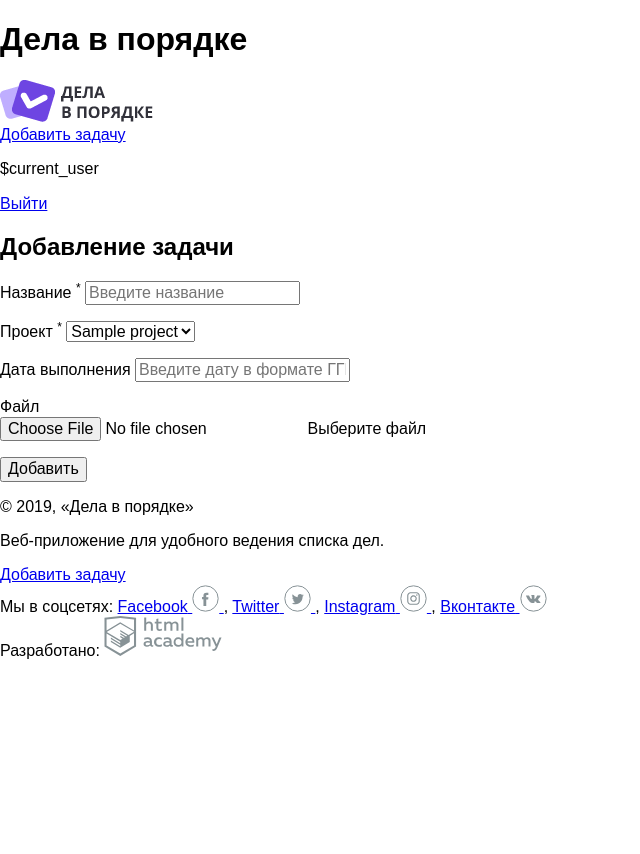
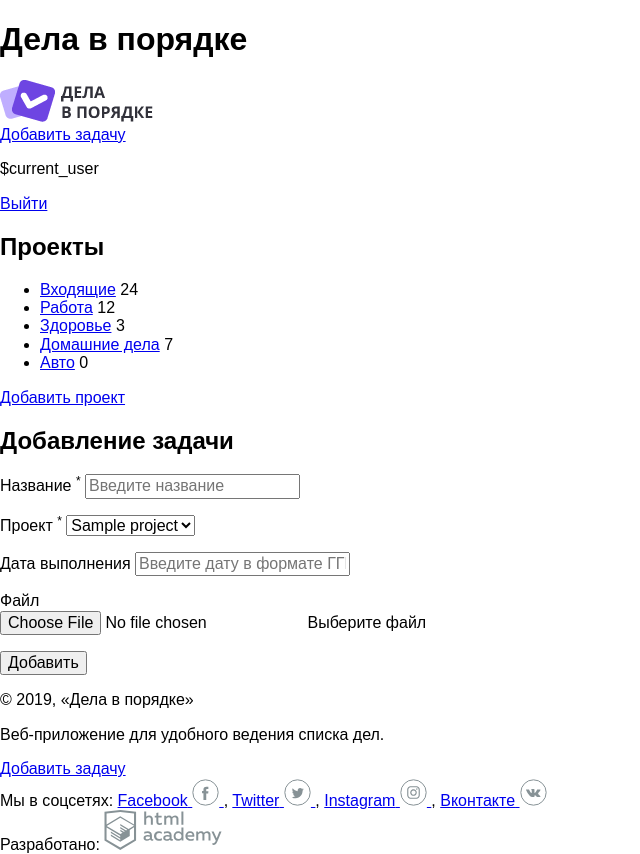
Before and after one commit to 4sagall/doingsdone, a PHP site: page /add.php in a window 1280 px wide. Shown: the whole page, without its empty margins (0-640 px from the left). Before the commit the page ends 659 px from the top, so only its background shows below. Run offline with PHP 8.4, Linux system fonts and the light colour scheme; tables that the repository leaves empty hold one stand-in row (values such as "Sample post").

Commit message:
реорганизация файлов проекта в части functions

```diff
--- /dev/null
+++ b/functions/validators.php
@@ -0,0 +1,54 @@
+<?php
+
+/**
+ * Функция для для получения значений из POST-запроса и сохранения введенных пользователем значений в полях формы
+ */
+function getPostVal($name) {
+    return $_POST[$name] ?? "";
+}
+
+/**
+ * Функция для валидации введенной задачи на пустую строку и длину названия задачи
+ * @param string $value - принимает строку и @param int $max - целое число, определяет введено ли название и сравнивает длину строки со значением
+ * @return string - возвращает строку
+ */
+function validateTaskName($value, $max) {
+    if(!empty($value)) {
+        $len = strlen($value);
+        if($len > $max) return "Имя задачи - не более " . $max . " символов";
+    }
+    else return null;
+};
+
+/**
+ * Функция для валидации введенного проекта, сравнивает переданный в нее id с имеющимися в массиве $projects, т.е. функция проверякт наличие проекта с данным id
+ * @param int $value - фунция получает аргумент и @param array $projects - массив с имеющимися проектами, и сравнивает id проектов с переданным аргументом
+ * В свою очередь функция array_key_exists — проверяет, присутствует ли в массиве указанный ключ или индекс
+ */
+function validateProjectId($value, $projects) {
+    foreach ($projects as $project) {
+        if ($value == $project['id']) return null;
+    }
+    return "Указан несуществующий проект";
+};
+
+/**
+ * Функция для валидации даты. Эта дата должна быть больше или равна текущей и соответствовать формату.
+ * Для валидации формата используется другая функция - is_date_valid()
+ * @param string - принимает один аргумент в виде строки
+ * @return возвращает текст ошибкиб либо null, если ошибки нет
+ */
+function validateDate($value) {
+    date_default_timezone_set("Europe/Moscow");
+    $cur_time = strtotime('now');
+    $spec_time = strtotime($value);
+    if($value) {
+        if(!is_date_valid($value)) {
+            return "Содержимое поля - дата завершения, должно быть датой в формате ГГГГ-ММ-ДД";
+        }
+        elseif($cur_time > $spec_time) {
+            return "Эта дата должна быть больше или равна текущей";
+        }
+    }
+    else return null;
+};
--- /dev/null
+++ b/functions/view.php
@@ -0,0 +1,39 @@
+<?php
+
+/**
+ * Функция вычисляет количество задач в каждой категории проектов. @param array - массив задач
+ * @param  string - название проекта. @return number
+ */
+function counter_tasks (array $tasks, $project) {
+    $amount = 0;
+    foreach ($tasks as $key => $value) {
+        if ($value['project_id'] == $project) {
+            $amount++;
+        }
+        else continue;
+    }
+    return $amount;
+};
+
+/**
+ * Функция рассчитывает сколько часов осталось до даты выполнения задачи. @param date - функция получает один аргумент в виде даты в произвольном виде
+ * полученная дата сравнивается с текущим временем. @return boolean - если до переданной даты осталось 24 часа и меньше, то возвращается true
+ */
+function time_left ($date) {
+    date_default_timezone_set("Europe/Moscow");
+    $cur_time = strtotime('now');
+    $spec_time = strtotime($date);
+    if(floor(($spec_time - $cur_time)/86400) <= 1) return true;
+};
+
+/**
+ * Функция сравнивает переданный в нее id с имеющимися в массиве $projects, т.е. функция проверякт наличие проекта с данным id
+ * @param int $pid - фунция получает аргумент и @param array $projects - массив с имеющимися проектами, и сравнивает id проектов с переданным аргументом
+ * @return boolean - возвращает булево значение, если совпадение найдено - 1, совпадений нет - 0.
+ */
+function getProjectById($pid, $projects) {
+    foreach ($projects as $key => $value) {
+        if ($value['id'] == $pid) return $pid;
+    }
+    return null;
+};
--- a/init.php
+++ b/init.php
@@ -2,7 +2,10 @@
 
 require_once ('helpers.php');
 require_once ('data.php');
-require_once ('functions.php');
+require_once ('functions/queries.php');
+require_once ('functions/validators.php');
+require_once ('functions/view.php');
+
 
 $link = mysqli_connect("127.0.0.1", "root", "", "doingsdone");
 mysqli_set_charset($link, charset: "utf8");
--- a/templates/add-form-task.php
+++ b/templates/add-form-task.php
@@ -1,19 +1,55 @@
+<div class="content">
+  <section class="content__side">
+    <h2 class="content__side-heading">Проекты</h2>
+
+        <nav class="main-navigation">
+          <ul class="main-navigation__list">
+            <li class="main-navigation__list-item">
+              <a class="main-navigation__list-item-link" href="#">Входящие</a>
+              <span class="main-navigation__list-item-count">24</span>
+            </li>
+
+            <li class="main-navigation__list-item main-navigation__list-item--active">
+              <a class="main-navigation__list-item-link" href="#">Работа</a>
+              <span class="main-navigation__list-item-count">12</span>
+            </li>
+
+            <li class="main-navigation__list-item">
+              <a class="main-navigation__list-item-link" href="#">Здоровье</a>
+              <span class="main-navigation__list-item-count">3</span>
+            </li>
+
+            <li class="main-navigation__list-item">
+              <a class="main-navigation__list-item-link" href="#">Домашние дела</a>
+              <span class="main-navigation__list-item-count">7</span>
+            </li>
+
+            <li class="main-navigation__list-item">
+              <a class="main-navigation__list-item-link" href="#">Авто</a>
+              <span class="main-navigation__list-item-count">0</span>
+            </li>
+          </ul>
+        </nav>
+
+    <a class="button button--transparent button--plus content__side-button" href="form-project.html">Добавить проект</a>
+  </section>
+
   <main class="content__main">
     <h2 class="content__main-heading">Добавление задачи</h2>
 
     <form class="form"  action="add.php" method="post" autocomplete="off" enctype="multipart/form-data">
       <div class="form__row">
         <label class="form__label" for="name">Название <sup>*</sup></label>
+
         <?php $classname = (isset($errors['name'])) ? " form__input--error" : ""; ?>
-
         <input class="form__input <?= $classname; ?>" type="text" name="name" id="name" value="<?= getPostVal('name'); ?>" placeholder="Введите название">
         <p class="form__message"><?= $errors['name'] ?? ""; ?></p>
       </div>
 
       <div class="form__row">
         <label class="form__label" for="project">Проект <sup>*</sup></label>
+
         <?php $classname = (isset($errors['project'])) ? " form__input--error" : ""; ?>
-
         <select class="form__input form__input--select <?= $classname; ?>" name="project" id="project">
           <?php foreach ($projects as $project) : ?>
           <option value="<?= $project['id']; ?>" <?= (getPostVal('project') == $project['id']) ? " selected" : ""; ?>> <?= $project['name']; ?> </option>
@@ -24,8 +60,8 @@
 
       <div class="form__row">
         <label class="form__label" for="date">Дата выполнения</label>
+
         <?php $classname = (isset($errors['date'])) ? " form__input--error" : ""; ?>
-
         <input class="form__input form__input--date <?= $classname; ?>" type="text" name="date" id="date" value="<?= getPostVal('date'); ?>" placeholder="Введите дату в формате ГГГГ-ММ-ДД">
         <p class="form__message"><?= $errors['date'] ?? ""; ?></p>
       </div>
@@ -36,7 +72,6 @@
 
         <div class="form__input-file">
           <input class="visually-hidden" type="file" name="file" id="file" value="">
-
           <label class="button button--transparent" for="file">
             <span>Выберите файл</span>
           </label>
@@ -49,3 +84,4 @@
       </div>
     </form>
   </main>
+</div>
```
Also changed, not shown: functions.php (deleted, +0 -91 lines), functions/queries.php (added). Lines whose indentation alone changed are shown as unchanged.
